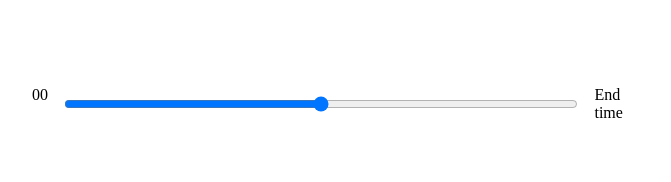
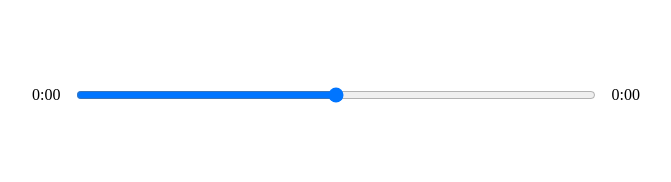
Before and after one commit to CynthiaMohan/music-player, a React (Create React App) app: page / in a window 1280 px wide. Shown: the part 410-592 px from the top of the page, without its empty margins (304-975 px from the left). Built offline with nearby package versions, Linux system fonts and the light colour scheme.

Commit message:
Input Slider Updated

```diff
--- a/src/components/Player.js
+++ b/src/components/Player.js
@@ -24,7 +24,7 @@ const Player = ({ currentSong,isPlaying,setIsPlaying }) => {
     }
     const getTime = (time) => {
         return (
-            (Math.floor(time / 60) + ":"+("0" + Math.floor(time % 60))).slice(-2)
+            Math.floor(time / 60) + ":"+("0" + Math.floor(time % 60)).slice(-2)
         );
     }
     //State
@@ -37,8 +37,8 @@ const Player = ({ currentSong,isPlaying,setIsPlaying }) => {
         <div className="player">
             <div className="time-control">
                 <p>{getTime(songInfo.currentTime)}</p>
-                <input type="range" />
-                <p>End time</p>
+                <input min={0} max={songInfo.duration} value={ songInfo.currentTime}  type="range" />
+                <p>{getTime(songInfo.duration)}</p>
             </div>
             <div className="play-control">
                 <FontAwesomeIcon className="skip-back" size="2x" icon={faAngleLeft} />
--- a/src/styles/_player.scss
+++ b/src/styles/_player.scss
@@ -10,7 +10,7 @@
     display: flex;
     input{
         width: 100%;
-        padding: 1rem 2rem;
+        padding: 1rem 0rem;
     }
 }
 p{
```
Lines whose indentation alone changed are shown as unchanged.
